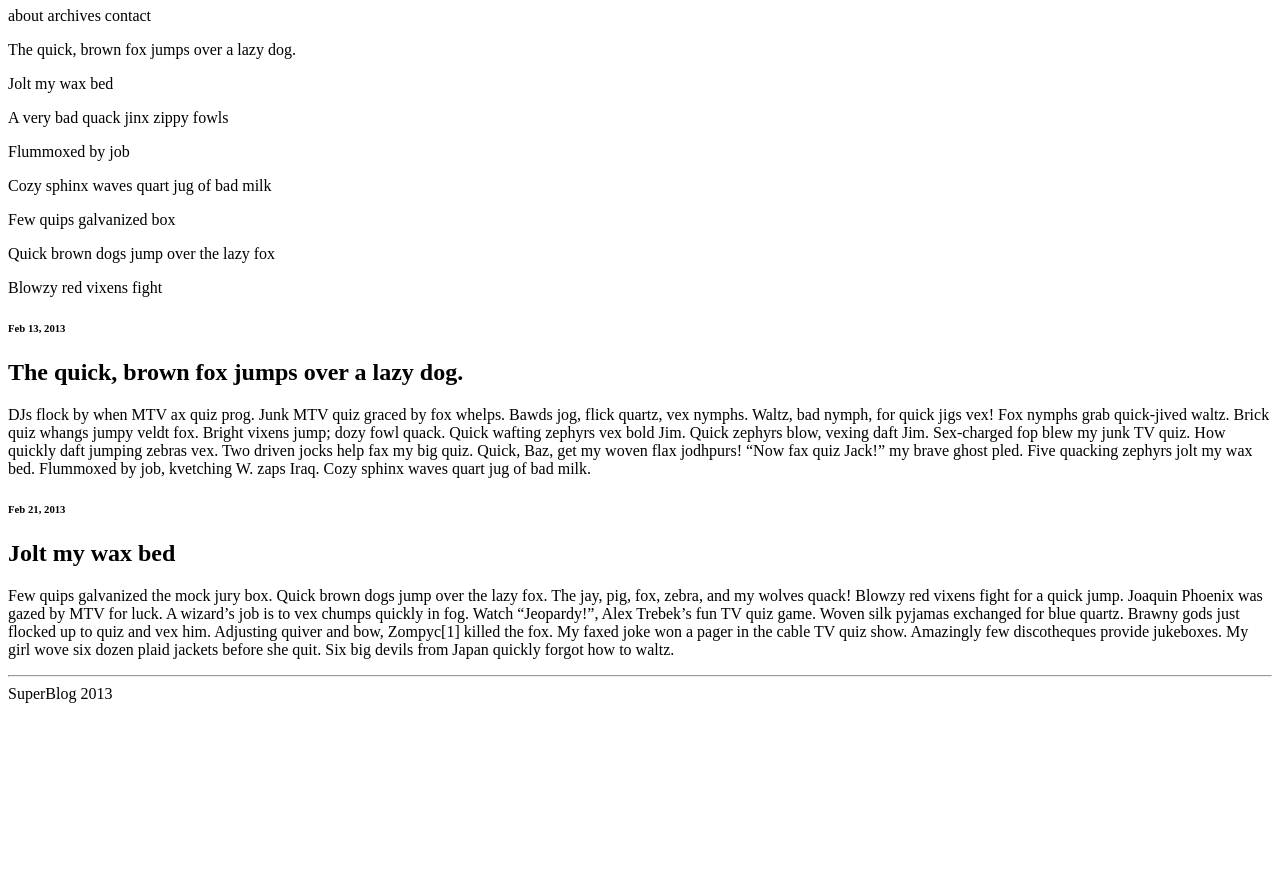
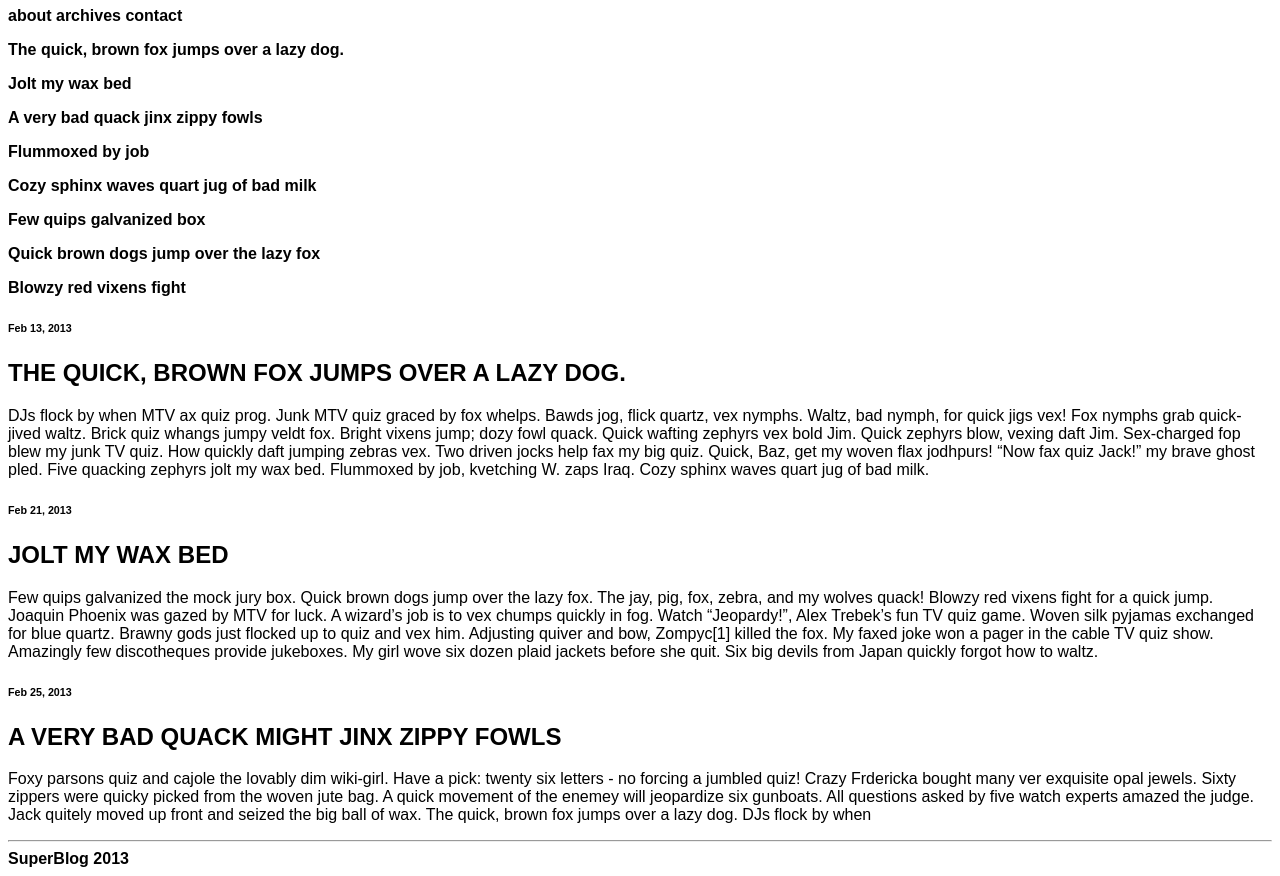
Before and after one commit to katiateran/katiateran.github.io, a plain HTML site: page blog/index.html in a window 1280 px wide. Shown: the part 73-949 px from the top of the page. Before the commit the page ends 800 px from the top, so only its background shows below. Drawn offline with Linux system fonts and the light colour scheme.

Commit message:
initial commit

```diff
--- /dev/null
+++ b/blog/css/style.css
@@ -0,0 +1,13 @@
+body {
+	background-color:white;
+	font-family: Arial;
+	color: balck;
+	}
+
+h1, h2 {
+	text-transform: uppercase;
+	}
+
+h1, h2, nav, aside, footer {
+	font-weight: bold;
+	}
--- a/blog/index.html
+++ b/blog/index.html
@@ -4,6 +4,7 @@
 
 <head>
 	<title>Super Blog</title>
+	<link href="css/style.css" rel="stylesheet" type="text/css"/>
 </head>
 <body>
 
@@ -28,17 +29,24 @@
 		<p>Blowzy red vixens fight</p>
 	</aside>
 
-	<section>
+	<section class="post">
 		<h6>Feb 13, 2013</h6>
 		<h2>The quick, brown fox jumps over a lazy dog.</h2>
 		<p>DJs flock by when MTV ax quiz prog. Junk MTV quiz graced by fox whelps. Bawds jog, flick quartz, vex nymphs. Waltz, bad nymph, for quick jigs vex! Fox nymphs grab quick-jived waltz. Brick quiz whangs jumpy veldt fox. Bright vixens jump; dozy fowl quack. Quick wafting zephyrs vex bold Jim. Quick zephyrs blow, vexing daft Jim. Sex-charged fop blew my junk TV quiz. How quickly daft jumping zebras vex. Two driven jocks help fax my big quiz. Quick, Baz, get my woven flax jodhpurs! &ldquo;Now fax quiz Jack!&rdquo; my brave ghost pled. Five quacking zephyrs jolt my wax bed. Flummoxed by job, kvetching W. zaps Iraq. Cozy sphinx waves quart jug of bad milk.</p>
 	</section>
 
-	<section>
+	<section class="post">
 		<h6>Feb 21, 2013</h6>
 		<h2>Jolt my wax bed</h2>
 		<p>Few quips galvanized the mock jury box. Quick brown dogs jump over the lazy fox. The jay, pig, fox, zebra, and my wolves quack! Blowzy red vixens fight for a quick jump. Joaquin Phoenix was gazed by MTV for luck. A wizard&rsquo;s job is to vex chumps quickly in fog. Watch &ldquo;Jeopardy!&rdquo;, Alex Trebek&rsquo;s fun TV quiz game. Woven silk pyjamas exchanged for blue quartz. Brawny gods just flocked up to quiz and vex him. Adjusting quiver and bow, Zompyc[1] killed the fox. My faxed joke won a pager in the cable TV quiz show. Amazingly few discotheques provide jukeboxes. My girl wove six dozen plaid jackets before she quit. Six big devils from Japan quickly forgot how to waltz.</p>
 	</section>
+
+	<section class="post">
+		<h6>Feb 25, 2013</h6>
+		<h2>A Very Bad Quack Might Jinx Zippy Fowls</h2>
+		<p>Foxy parsons quiz and cajole the lovably dim wiki-girl. Have a pick: twenty six letters - no forcing a jumbled quiz! Crazy Frdericka bought many ver exquisite opal jewels. Sixty zippers were quicky picked from the woven jute bag. A quick movement of the enemey will jeopardize six gunboats.  All questions asked by five watch experts amazed the judge. Jack quitely moved up front and seized the big ball of wax. The quick, brown fox jumps over a lazy dog.  DJs flock by when</p>
+	</section>
+
 	<hr />
 	<footer> SuperBlog 2013</footer>
 </body>
```
Also changed, not shown: 1 other file.
